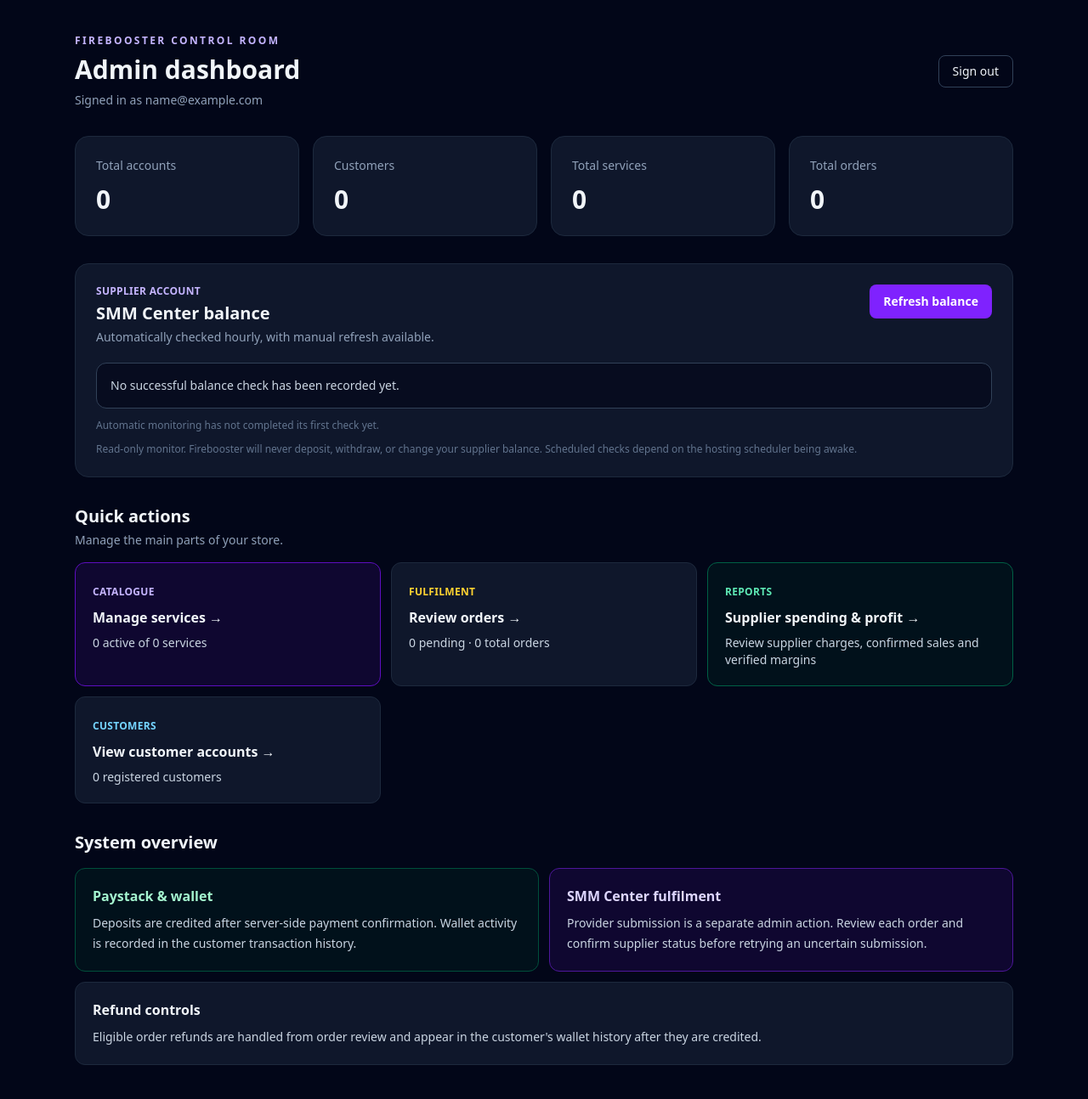
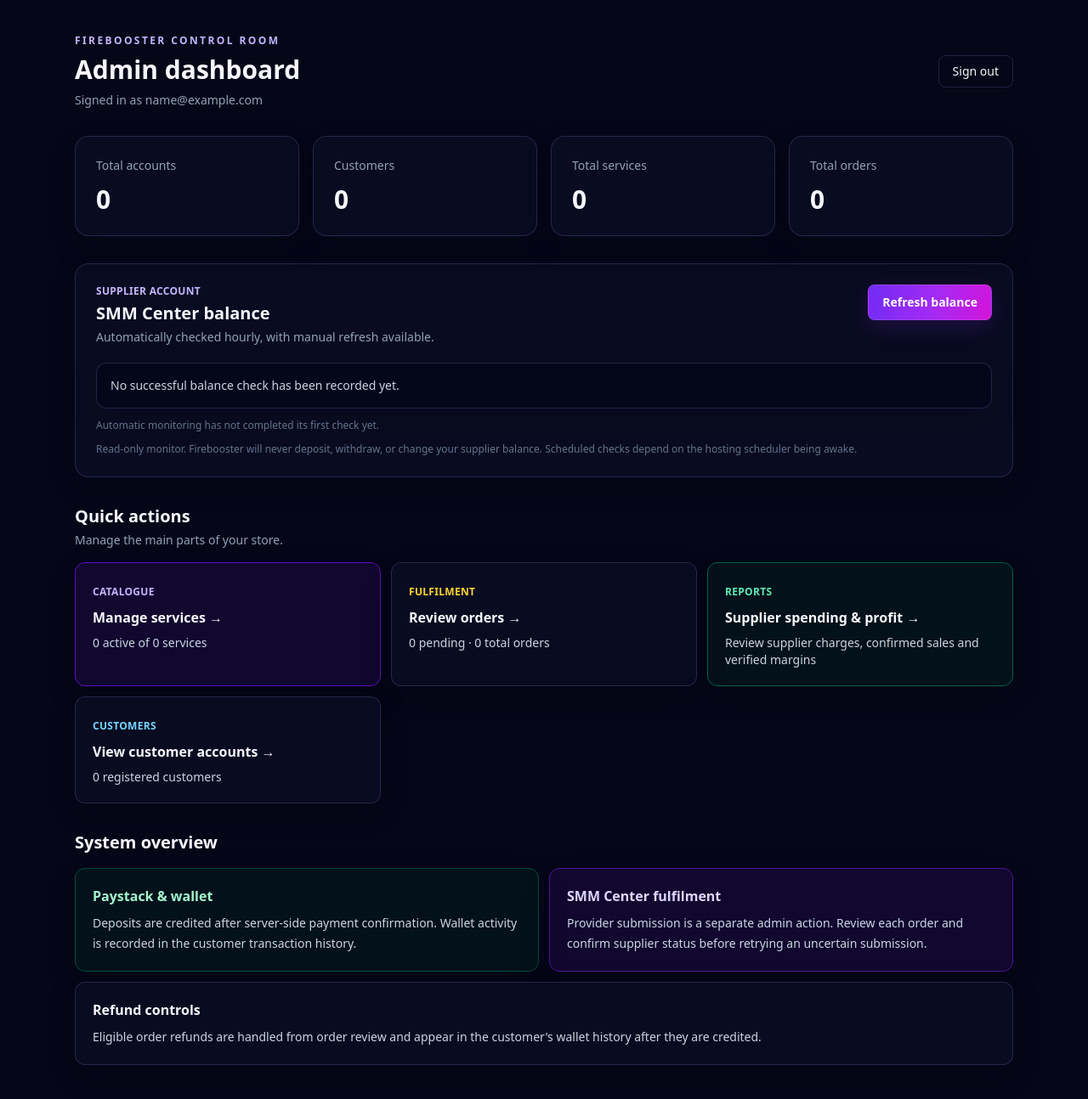
Before and after one commit to Blakesammy51/firebooster-panel, a Laravel app: page /admin/dashboard in a window 1280 px wide. Shown: the whole page at 85% size. Run offline with Laravel 12, Linux system fonts and the light colour scheme; the visitor is signed in with stand-in values (Sample User, id 1); data that the repository does not hold is empty; style sheets or scripts are compiled from the project's sources.

Commit message:
Add shared Firebooster visual design system

```diff
--- a/backend/resources/css/app.css
+++ b/backend/resources/css/app.css
@@ -2,3 +2,104 @@
 @source '../**/*.blade.php';
 @source '../**/*.js';
 @source '../../app/**/*.php';
+
+/*
+|--------------------------------------------------------------------------
+| Firebooster visual system
+|--------------------------------------------------------------------------
+| Shared visual foundations for customer and admin pages. Keep this layer
+| presentational only: payment, wallet, order and supplier behaviour stays
+| in the existing application components and controllers.
+*/
+:root {
+    color-scheme: dark;
+    --fb-night: #050617;
+    --fb-panel: rgba(11, 13, 34, 0.9);
+    --fb-panel-raised: rgba(16, 17, 43, 0.94);
+    --fb-border: rgba(167, 139, 250, 0.2);
+    --fb-violet: #8b5cf6;
+    --fb-magenta: #d946ef;
+    --fb-text-muted: #a8a9c2;
+}
+
+html {
+    background: var(--fb-night);
+}
+
+body.min-h-screen {
+    background-color: var(--fb-night) !important;
+    background-image:
+        linear-gradient(135deg, rgba(5, 6, 23, 0.94), rgba(5, 6, 23, 0.97)),
+        url('/images/firebooster-banner.png') !important;
+    background-position: center, center;
+    background-size: cover, cover;
+    background-attachment: fixed, fixed;
+    color: #f8f7ff;
+}
+
+/* Shared surfaces: subtle translucency lets the brand artwork breathe. */
+.bg-slate-900 {
+    background-color: var(--fb-panel) !important;
+}
+
+.bg-slate-950 {
+    background-color: rgba(5, 6, 23, 0.92) !important;
+}
+
+.border-slate-800,
+.border-slate-700 {
+    border-color: var(--fb-border) !important;
+}
+
+.rounded-xl,
+.rounded-2xl,
+.rounded-3xl {
+    box-shadow: 0 12px 36px rgba(3, 3, 18, 0.16);
+}
+
+/* Primary actions use the same violet-to-magenta treatment as the homepage. */
+button.bg-violet-600,
+a.bg-violet-600,
+input.bg-violet-600 {
+    background-image: linear-gradient(105deg, #702cf4 0%, #a52af4 55%, #d414d9 100%) !important;
+    background-color: transparent !important;
+    border: 1px solid rgba(216, 180, 254, 0.18);
+    box-shadow: 0 8px 24px rgba(126, 34, 206, 0.2);
+}
+
+button.bg-violet-600:hover,
+a.bg-violet-600:hover {
+    filter: brightness(1.1);
+}
+
+input:not([type='checkbox']):not([type='radio']),
+select,
+textarea {
+    color: #f8f7ff;
+}
+
+input::placeholder,
+textarea::placeholder {
+    color: #777991;
+}
+
+input:focus,
+select:focus,
+textarea:focus {
+    outline-color: rgba(192, 132, 252, 0.7);
+}
+
+a {
+    text-underline-offset: 3px;
+}
+
+::selection {
+    color: white;
+    background: rgba(168, 85, 247, 0.55);
+}
+
+@media (max-width: 640px) {
+    body.min-h-screen {
+        background-attachment: scroll, scroll;
+    }
+}
```
